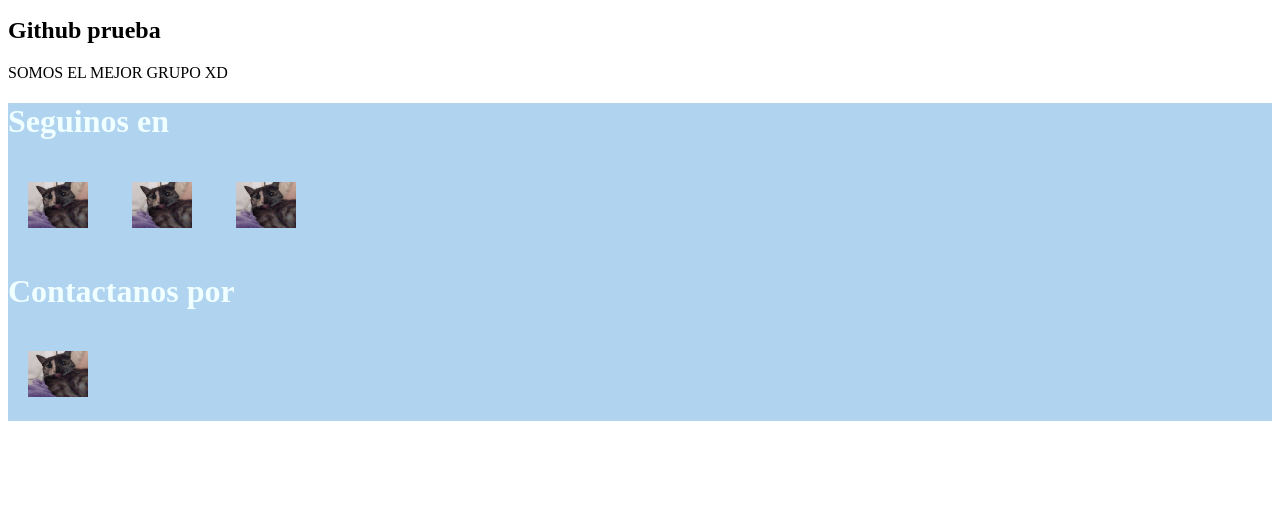
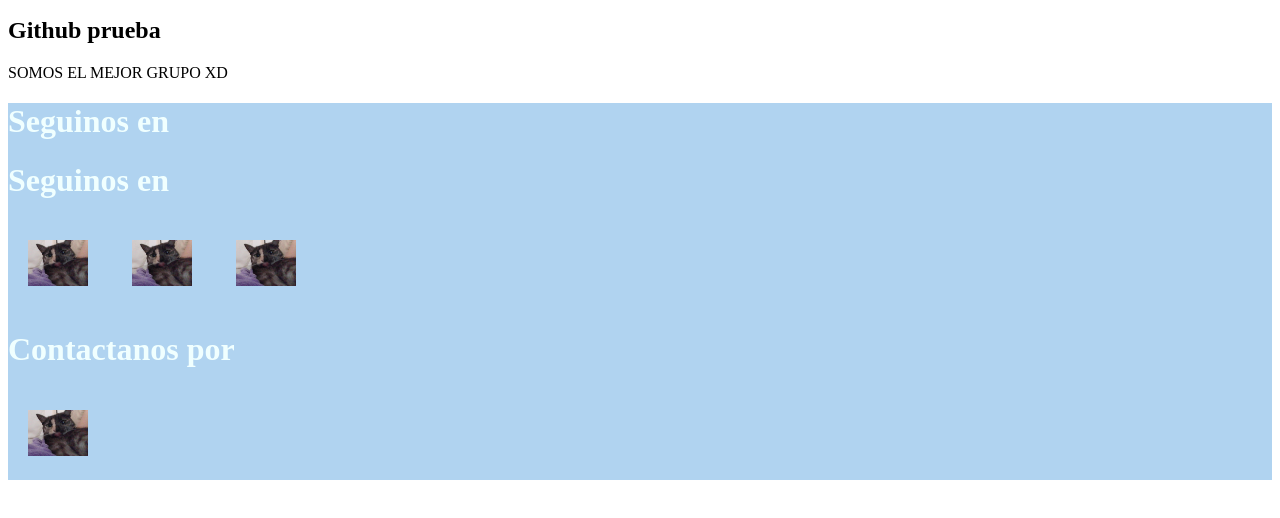
Before and after one commit to francoherreraa/WebPage_Integrador, a plain HTML site: page index.html in a window 1280 px wide. Shown: the part 162-680 px from the top of the page. Drawn offline with Linux system fonts and the light colour scheme.

Commit message:
Prueba de Pages

```diff
--- a/index.html
+++ b/index.html
@@ -40,6 +40,7 @@
 <footer>
     <div class="redes">
         <h1>Seguinos en</h1>
+        <h1>Seguinos en</h1>
 
         <img src="images/placeholder.jpg" alt="" width="60px">
         <img src="images/placeholder.jpg" alt="" width="60px">
```
